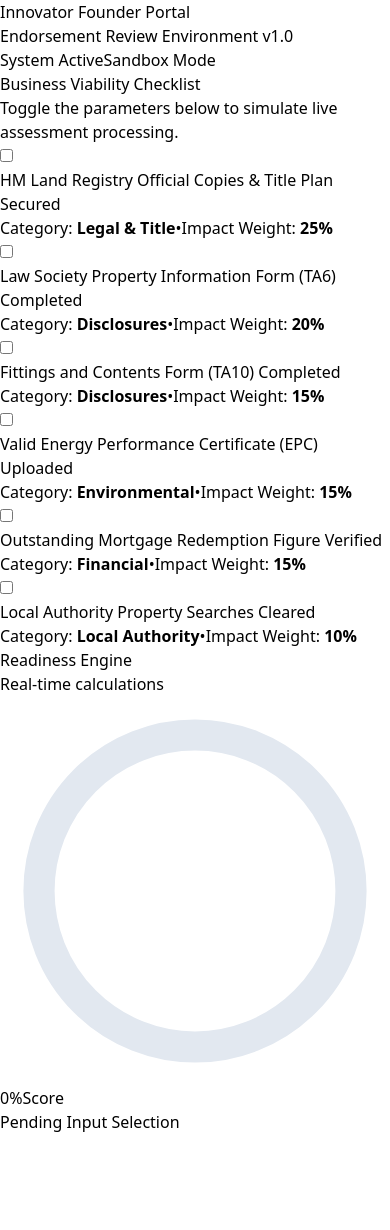
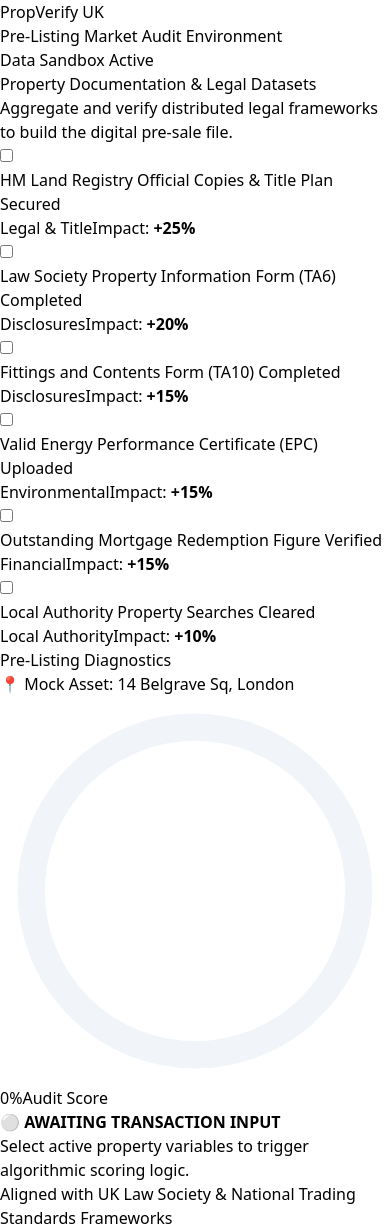
Before and after one commit to sivaramkrishna7281-collab/innovator-founder-prototype, a React (Vite) app: page / in a window 390 px wide. Before the commit the page ends 1134 px from the top, so only its background shows below. Built offline with nearby package versions, Linux system fonts and the light colour scheme.

Commit message:
Upgraded dashboard to premium PropTech layout

```diff
--- a/src/App.jsx
+++ b/src/App.jsx
@@ -2,11 +2,9 @@
 import mockData from './data/mockData.json';
 
 export default function App() {
-  // State tracking for checked questionnaire inputs
   const [selections, setSelections] = useState({});
   const [readinessScore, setReadinessScore] = useState(0);
 
-  // Initialize state based on JSON mock database
   useEffect(() => {
     const initialSelections = {};
     mockData.complianceMetrics.forEach(item => {
@@ -15,7 +13,6 @@
     setSelections(initialSelections);
   }, []);
 
-  // Recalculate score whenever selections change using the mathematical formula
   useEffect(() => {
     const metrics = mockData.complianceMetrics;
     let totalWeight = 0;
@@ -40,101 +37,126 @@
   };
 
   return (
-    <div className="min-h-screen bg-gray-50 text-gray-900 font-sans">
-      {/* Investor & Endorsement Header */}
-      <header className="bg-white border-b border-gray-200 py-4 px-8 flex justify-between items-center">
+    <div className="min-h-screen bg-slate-50 text-slate-900 font-sans antialiased">
+      {/* Premium PropTech Navigation Header */}
+      <header className="bg-white border-b border-slate-200 py-5 px-8 sticky top-0 z-50 shadow-sm">
+        <div className="max-w-7xl mx-auto flex justify-between items-center">
           <div>
-          <h1 className="text-xl font-bold text-indigo-600">Innovator Founder Portal</h1>
-          <p className="text-xs text-gray-500">Endorsement Review Environment v1.0</p>
+            <div className="flex items-center gap-2">
+              <span className="h-3 w-3 bg-emerald-600 rounded-full animate-pulse"></span>
+              <h1 className="text-xl font-bold tracking-tight text-slate-800">
+                PropVerify <span className="text-emerald-600 font-medium text-base">UK</span>
+              </h1>
             </div>
-        <div className="flex gap-2">
-          <span className="bg-green-100 text-green-800 text-xs font-semibold px-2.5 py-1 rounded-full">System Active</span>
-          <span className="bg-gray-100 text-gray-800 text-xs font-semibold px-2.5 py-1 rounded-full">Sandbox Mode</span>
+            <p className="text-xs text-slate-400 font-medium mt-0.5 tracking-wide uppercase">Pre-Listing Market Audit Environment</p>
+          </div>
+          <div className="flex items-center gap-3">
+            <span className="bg-slate-100 text-slate-600 border border-slate-200 text-xs font-semibold px-3 py-1 rounded-md">
+              Data Sandbox Active
+            </span>
+          </div>
         </div>
       </header>
 
-      {/* Main Interactive Workspace */}
-      <main className="max-w-6xl mx-auto my-8 p-6 grid grid-cols-1 md:grid-cols-3 gap-8">
+      {/* Main Workspace Split Layout */}
+      <main className="max-w-7xl mx-auto my-8 px-6 grid grid-cols-1 lg:grid-cols-3 gap-8">
 
-        {/* Left 2 Columns: Input Controls (Demonstrating Viability) */}
-        <section className="md:col-span-2 bg-white p-6 rounded-xl shadow-sm border border-gray-100">
-          <h2 className="text-lg font-semibold mb-2">Business Viability Checklist</h2>
-          <p className="text-sm text-gray-500 mb-6">Toggle the parameters below to simulate live assessment processing.</p>
+        {/* Left Side: Interactive Data Ingestion Rows */}
+        <section className="lg:col-span-2 space-y-6">
+          <div className="bg-white p-6 rounded-2xl border border-slate-200 shadow-sm">
+            <h2 className="text-lg font-bold text-slate-800 mb-1">Property Documentation & Legal Datasets</h2>
+            <p className="text-sm text-slate-500 mb-6">Aggregate and verify distributed legal frameworks to build the digital pre-sale file.</p>
 
-          <div className="space-y-4">
+            <div className="space-y-3">
               {mockData.complianceMetrics.map((item) => (
                 <div
                   key={item.id}
-                className={`p-4 rounded-lg border transition-all flex items-start gap-4 ${
-                  selections[item.id] ? 'border-indigo-200 bg-indigo-50/40' : 'border-gray-200 hover:border-gray-300'
+                  className={`p-4 rounded-xl border transition-all duration-200 flex items-start gap-4 ${
+                    selections[item.id]
+                      ? 'border-emerald-200 bg-emerald-50/30 shadow-sm'
+                      : 'border-slate-200 bg-white hover:border-slate-300 hover:shadow-sm'
                   }`}
                 >
+                  <div className="flex items-center h-5 mt-0.5">
                     <input
                       type="checkbox"
                       id={item.id}
                       checked={selections[item.id] || false}
                       onChange={() => handleCheckboxChange(item.id)}
-                  className="mt-1 h-4 w-4 text-indigo-600 border-gray-300 rounded focus:ring-indigo-500 cursor-pointer"
+                      className="h-5 w-5 text-emerald-600 border-slate-300 rounded focus:ring-emerald-500 focus:ring-offset-0 cursor-pointer accent-emerald-600"
                     />
+                  </div>
                   <div className="flex-1">
-                  <label htmlFor={item.id} className="font-medium text-gray-800 cursor-pointer block text-sm">
+                    <label htmlFor={item.id} className="font-semibold text-slate-800 cursor-pointer block text-sm leading-tight">
                       {item.label}
                     </label>
-                  <div className="flex gap-3 mt-1.5 text-xs text-gray-400">
-                    <span>Category: <strong>{item.category}</strong></span>
-                    <span>•</span>
-                    <span>Impact Weight: <strong>{item.weight}%</strong></span>
+                    <div className="flex gap-3 mt-2 text-xs font-medium text-slate-400">
+                      <span className="bg-slate-100 text-slate-600 px-2 py-0.5 rounded uppercase tracking-wider text-[10px]">{item.category}</span>
+                      <span className="flex items-center">Impact: <strong className="text-slate-600 ml-1">+{item.weight}%</strong></span>
                     </div>
                   </div>
                 </div>
               ))}
             </div>
+          </div>
         </section>
 
-        {/* Right Column: Scoring Engine Visualizations (Demonstrating Innovation) */}
-        <section className="bg-white p-6 rounded-xl shadow-sm border border-gray-100 flex flex-col items-center justify-between">
-          <div className="w-full text-center">
-            <h2 className="text-lg font-semibold mb-1">Readiness Engine</h2>
-            <p className="text-sm text-gray-500 mb-6">Real-time calculations</p>
+        {/* Right Side: Sticky Scoring Summary Widget */}
+        <section className="lg:col-span-1">
+          <div className="bg-white p-6 rounded-2xl border border-slate-200 shadow-sm sticky top-28 flex flex-col items-center">
+            <div className="w-full border-b border-slate-100 pb-4 mb-6 text-center">
+              <h2 className="text-md font-bold text-slate-800 tracking-wide uppercase text-xs">Pre-Listing Diagnostics</h2>
+              <p className="text-sm font-semibold text-slate-700 mt-2 bg-slate-50 py-1.5 rounded-lg border border-slate-100">
+                📍 Mock Asset: 14 Belgrave Sq, London
+              </p>
             </div>
 
-          {/* Dynamic Radial/Donut Display Graphic */}
-          <div className="relative w-44 h-44 flex items-center justify-center">
+            {/* Dynamic Circular Graph Asset */}
+            <div className="relative w-48 h-48 flex items-center justify-center">
               <svg className="w-full h-full transform -rotate-90" viewBox="0 0 100 100">
                 <circle
-                cx="50" cy="50" r="40"
-                stroke="#e2e8f0" strokeWidth="8" fill="transparent"
+                  cx="50" cy="50" r="42"
+                  stroke="#f1f5f9" strokeWidth="7" fill="transparent"
                 />
                 <circle
-                cx="50" cy="50" r="40"
-                stroke="#4f46e5" strokeWidth="8" fill="transparent"
-                strokeDasharray="251.2"
-                strokeDashoffset={251.2 - (251.2 * readinessScore) / 100}
-                className="transition-all duration-500 ease-out"
+                  cx="50" cy="50" r="42"
+                  stroke={readinessScore === 100 ? "#059669" : "#10b981"} strokeWidth="7" fill="transparent"
+                  strokeDasharray="263.89"
+                  strokeDashoffset={263.89 - (263.89 * readinessScore) / 100}
+                  className="transition-all duration-500 ease-in-out"
+                  strokeLinecap="round"
                 />
               </svg>
               <div className="absolute flex flex-col items-center">
-              <span className="text-4xl font-extrabold tracking-tight text-gray-800">{readinessScore}%</span>
-              <span className="text-[10px] uppercase font-bold text-gray-400 tracking-wider mt-0.5">Score</span>
+                <span className="text-4xl font-black tracking-tight text-slate-800">{readinessScore}%</span>
+                <span className="text-[10px] uppercase font-bold text-slate-400 tracking-widest mt-1">Audit Score</span>
               </div>
             </div>
 
-          {/* Dynamic Status Badges based on calculations */}
-          <div className="w-full mt-6 text-center">
+            {/* Real Estate Actionable Status Output Box */}
+            <div className="w-full mt-8">
               {readinessScore === 100 ? (
-              <div className="bg-green-50 border border-green-200 text-green-700 text-xs py-2 px-4 rounded-lg font-medium">
-                ✅ Ready for Market Deployment
+                <div className="bg-emerald-50 border border-emerald-200 text-emerald-800 text-xs p-3.5 rounded-xl font-semibold text-center shadow-sm">
+                  🟢 <strong>BUYER READY</strong><br />
+                  <span className="font-normal text-emerald-600 block mt-1 text-[11px]">All transaction risks mitigated. Asset structurally cleared for rapid listing.</span>
                 </div>
-            ) : readinessScore > 0 ? (
-              <div className="bg-amber-50 border border-amber-200 text-amber-700 text-xs py-2 px-4 rounded-lg font-medium">
-                ⚠️ Processing Requirements
+              ) : readinessScore >= 50 ? (
+                <div className="bg-amber-50 border border-amber-200 text-amber-800 text-xs p-3.5 rounded-xl font-semibold text-center shadow-sm">
+                  🟡 <strong>CONDITIONAL REVIEWS OPEN</strong><br />
+                  <span className="font-normal text-amber-600 block mt-1 text-[11px]">Legal dataset incomplete. Conveyancing pipeline delays likely.</span>
                 </div>
               ) : (
-              <div className="bg-gray-50 border border-gray-200 text-gray-500 text-xs py-2 px-4 rounded-lg">
-                Pending Input Selection
+                <div className="bg-slate-50 border border-slate-200 text-slate-500 text-xs p-3.5 rounded-xl font-medium text-center">
+                  ⚪ <strong>AWAITING TRANSACTION INPUT</strong><br />
+                  <span className="font-normal text-slate-400 block mt-1 text-[11px]">Select active property variables to trigger algorithmic scoring logic.</span>
                 </div>
-            )
-          }
+              )}
+            </div>
+
+            {/* Regulatory Proof Footnote */}
+            <p className="text-[10px] text-slate-400 text-center mt-6 uppercase tracking-wider leading-relaxed border-t border-slate-100 pt-4 w-full">
+              Aligned with UK Law Society & National Trading Standards Frameworks
+            </p>
           </div>
         </section>
 
```
Lines whose indentation alone changed are shown as unchanged.
